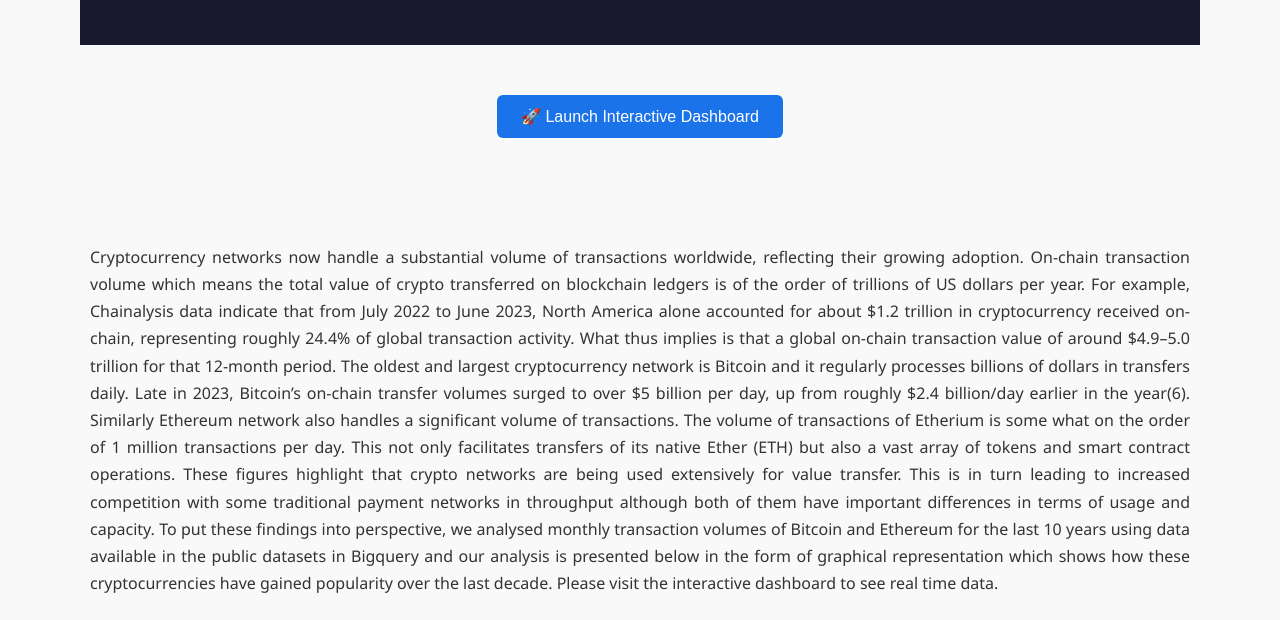
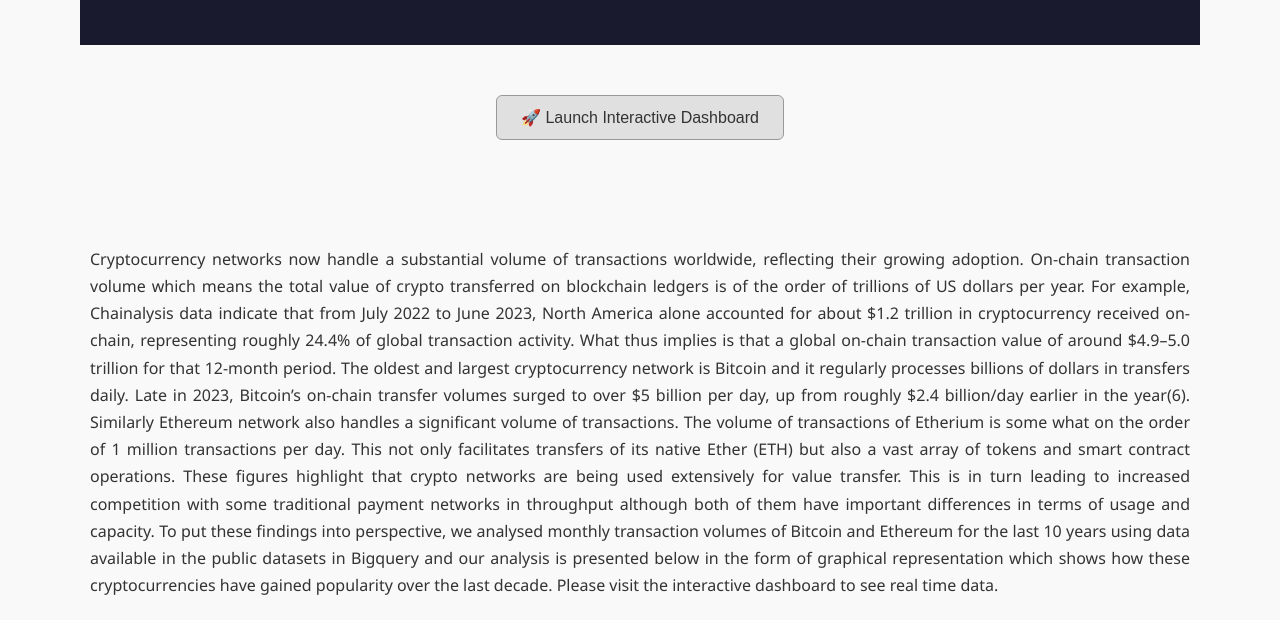
Before and after one commit to keeplearningpro/fintech-crypto-research, a plain HTML site: page volume.html in a window 1280 px wide. Shown: the part 126-746 px from the top of the page. Drawn offline with Linux system fonts and the light colour scheme.

Commit message:
Update volume.html

```diff
--- a/volume.html
+++ b/volume.html
@@ -40,13 +40,18 @@
       margin: 40px auto;
     }
 
+    button,
     .button-container a button {
+      font-family: 'Segoe UI Semibold', sans-serif;
       padding: 12px 24px;
       font-size: 16px;
-      border: none;
+      border: 1px solid #999;
       border-radius: 6px;
       cursor: pointer;
       margin: 10px;
+      background-color: #e0e0e0;
+      color: #333;
+      transition: background-color 0.3s ease, box-shadow 0.2s ease;
     }
 
     .primary {
```
